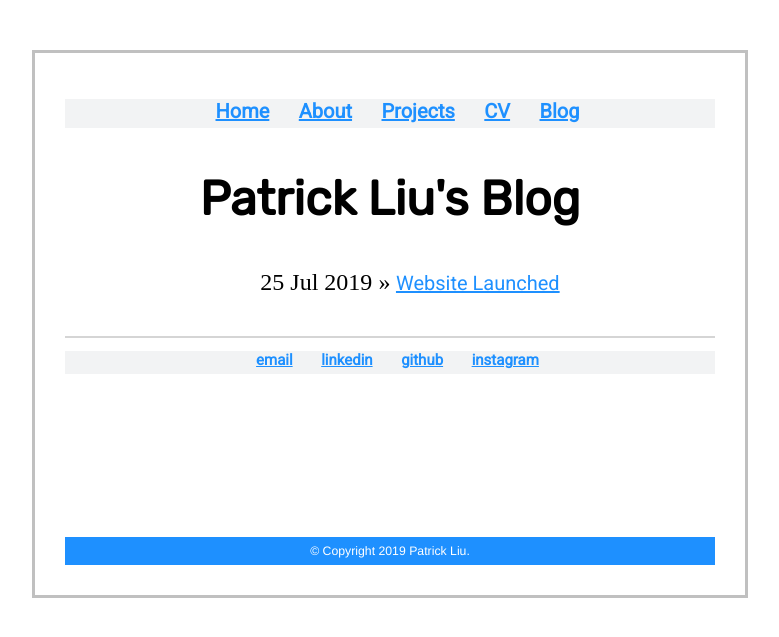
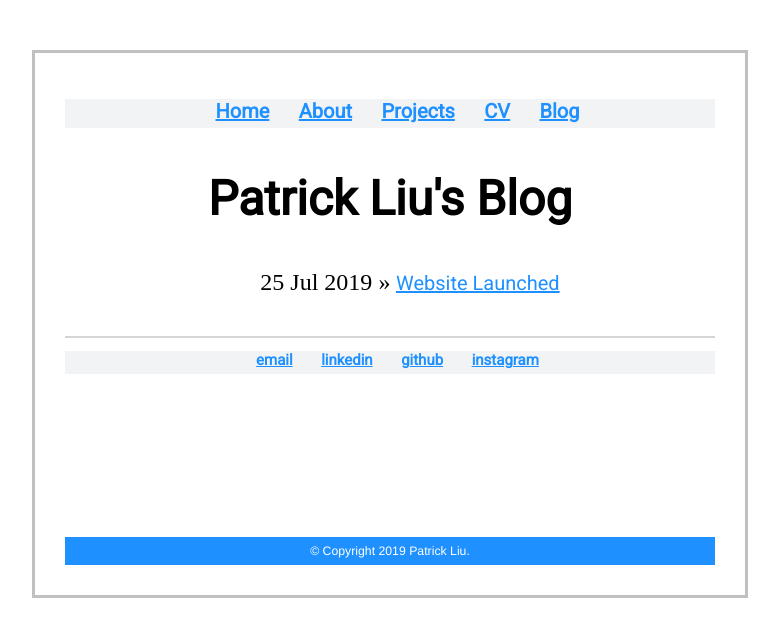
Before and after one commit to pat-liu/WebsiteV1, a Jekyll site: the page built from blog/index.html, in a window 1280 px wide. Shown: the top 637 px of the page, without its empty margins (250-1029 px from the left). Built offline with Jekyll 4.4.1, drawn with Linux system fonts in a browser that asks for light colours.

Commit message:
Update main.css

```diff
--- a/css/main.css
+++ b/css/main.css
@@ -92,9 +92,8 @@ a:hover {
 }
 h1 {
     font-size: 3em;
-    font-family:'Helvetica', 'Arial', 'Sans-Serif';
     text-align: center;
-    font-family:'Rubik', sans-serif;
+    font-family:'Roboto', sans-serif;
     padding: 10px;
 }
 .project {
```
